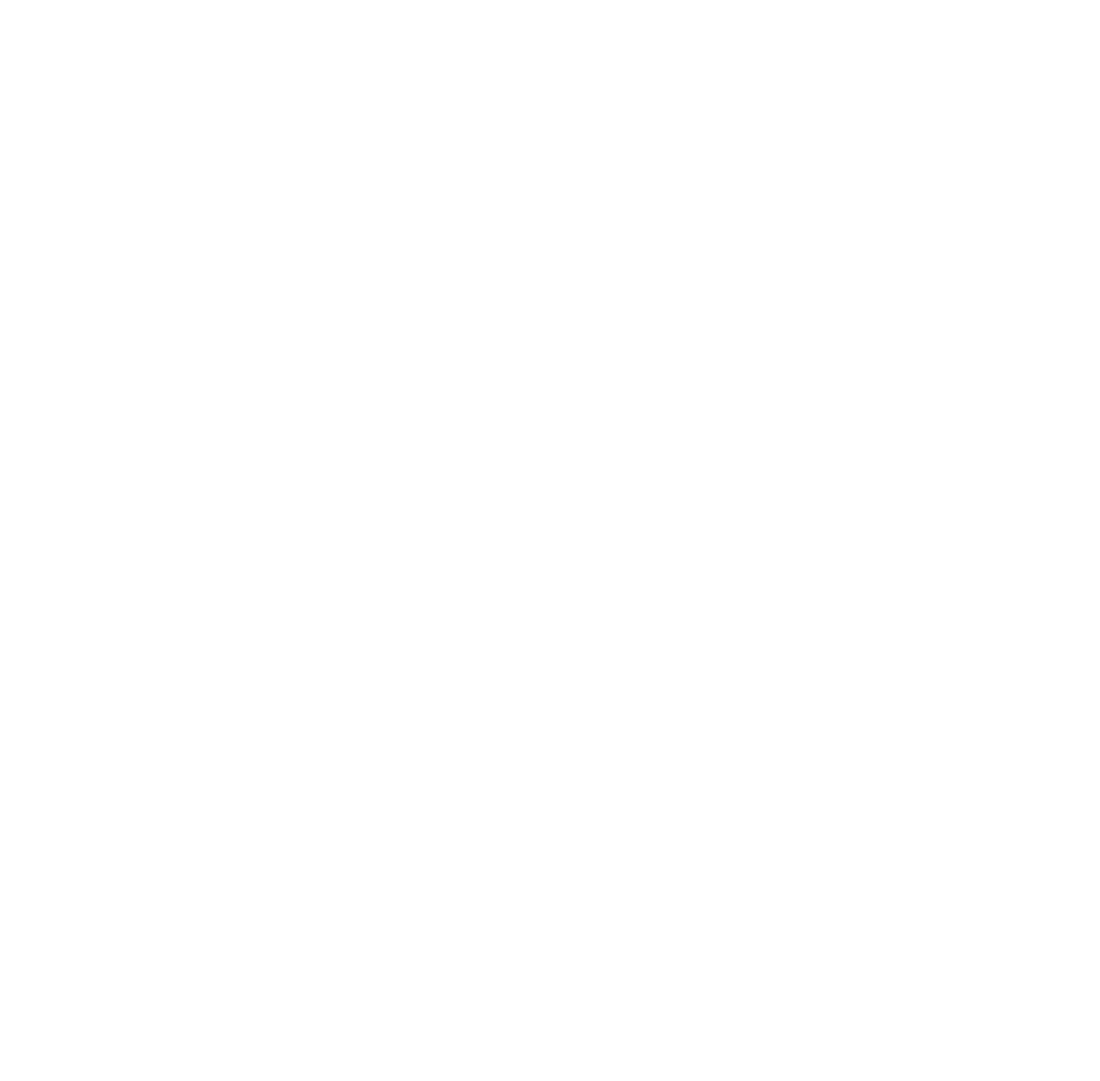
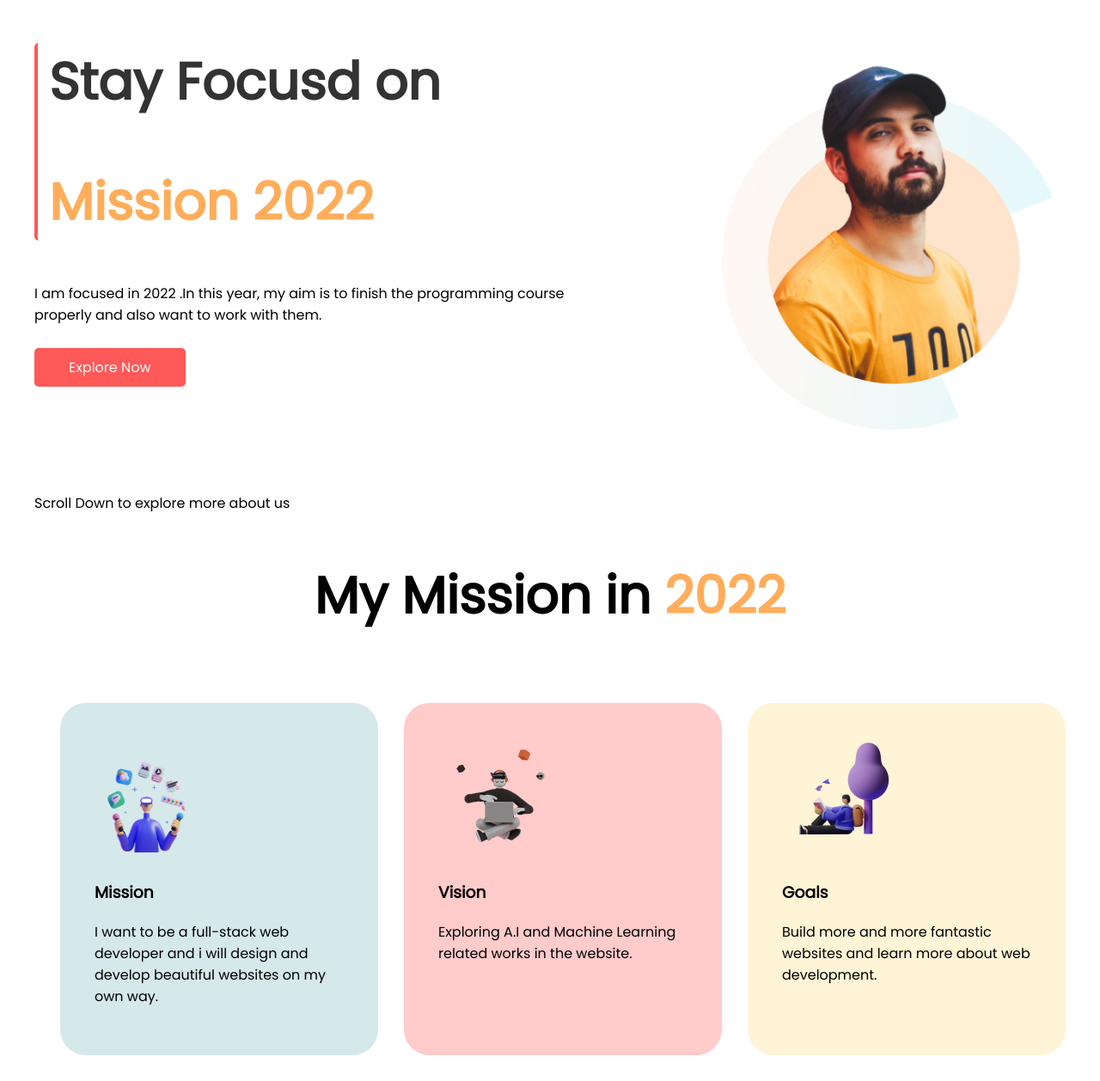
Before and after one commit to Sihab-10/assignment_01, a plain HTML site: page index.html in a window 1280 px wide. Shown: the whole page at 86% size. Before the commit the page ends 800 px from the top, so only its background shows below. Drawn offline with Linux system fonts and the light colour scheme.

Commit message:
section1 and section2 completed

```diff
--- a/index.html
+++ b/index.html
@@ -5,6 +5,68 @@
     <meta http-equiv="X-UA-Compatible" content="IE=edge" />
     <meta name="viewport" content="width=device-width, initial-scale=1.0" />
     <title>Assignment 1</title>
+    <!-- font added -->
+    <link rel="preconnect" href="https://fonts.googleapis.com" />
+    <link rel="preconnect" href="https://fonts.gstatic.com" crossorigin />
+    <link
+      href="https://fonts.googleapis.com/css2?family=Comforter&family=Poppins&display=swap"
+      rel="stylesheet"
+    />
+    <!-- css added -->
+    <link rel="stylesheet" href="style.css" />
   </head>
-  <body></body>
+
+  <body>
+    <section class="flexible">
+      <section>
+        <div class="container primary_color">
+          <h2>Stay Focusd on</h2>
+          <h2 class="yellow_color">Mission 2022</h2>
+        </div>
+        <p>
+          I am focused in 2022 .In this year, my aim is to finish the
+          programming course properly and also want to work with them.
+        </p>
+        <div class="btn-color">
+          <a
+            href="https://www.linkedin.com/in/sihab-sarar-chistee-524403232/"
+            target="_blank"
+            >Explore Now</a
+          >
+        </div>
+      </section>
+      <section class="image-size">
+        <img src="images/person/person-0.png" alt="" />
+      </section>
+    </section>
+    <p>Scroll Down to explore more about us</p>
+
+    <div class="card-section">
+      <h2>My Mission in <span class="yellow_color">2022</span></h2>
+    </div>
+
+    <section class="flexible">
+      <div class="card-01 card-image-sizer">
+        <img src="images/illustrators/illustrator-1.png" alt="" />
+        <h3>Mission</h3>
+        <p>
+          I want to be a full-stack web developer and i will design and develop
+          beautiful websites on my own way.
+        </p>
+      </div>
+      <div class="card-02 card-image-sizer">
+        <img src="images/illustrators/illustrator-2.png" alt="" />
+        <h3>Vision</h3>
+        <p>Exploring A.I and Machine Learning related works in the website.</p>
+      </div>
+      <div class="card-03 card-image-sizer">
+        <img src="images/illustrators/illustrator-3.png" alt="" />
+        <h3>Goals</h3>
+        <p>
+          Build more and more fantastic websites and learn more about web
+          development.
+        </p>
+      </div>
+    </section>
+  </body>
 </html>
--- /dev/null
+++ b/style.css
@@ -0,0 +1,79 @@
+body {
+  font-family: Yeseva One;
+  font-family: "Comforter", cursive;
+  font-family: "Poppins", sans-serif;
+
+  width: 1200px;
+  margin: 0 auto;
+}
+.container {
+  font-size: 40px;
+  padding-left: 13px;
+  border-left: 4px solid #ff5959;
+  border-radius: 5px;
+}
+.primary_color {
+  color: #333333;
+}
+.secondary_color {
+  color: #ff5959;
+}
+.btn-color a {
+  display: inline-block;
+  background-color: #ff5959;
+  color: white;
+  text-decoration: none;
+  padding: 10px 40px;
+  margin-top: 10px;
+  border-radius: 5px;
+}
+.yellow_color {
+  color: #ffad5a;
+}
+.flexible {
+  display: flex;
+}
+.image-size img {
+  box-sizing: border-box;
+  width: 400px;
+  height: 500px;
+  margin-left: 150px;
+  margin-bottom: 50px;
+}
+.card-section {
+  text-align: center;
+  font-size: 40px;
+}
+
+.card-image-sizer img {
+  width: 141px;
+  height: 141px;
+}
+.card-image-sizer {
+  margin-left: 30px;
+  margin-bottom: 30px;
+}
+.card-01 {
+  background-color: #4f9da63d;
+  display: block;
+  margin-top: 30px;
+  width: 33.33%;
+  padding: 40px;
+  border-radius: 30px;
+}
+.card-02 {
+  background-color: #ff59594f;
+  display: block;
+  margin-top: 30px;
+  width: 33.33%;
+  padding: 40px;
+  border-radius: 30px;
+}
+.card-03 {
+  background-color: #fff4d6;
+  display: block;
+  margin-top: 30px;
+  width: 33.33%;
+  padding: 40px;
+  border-radius: 30px;
+}
```
